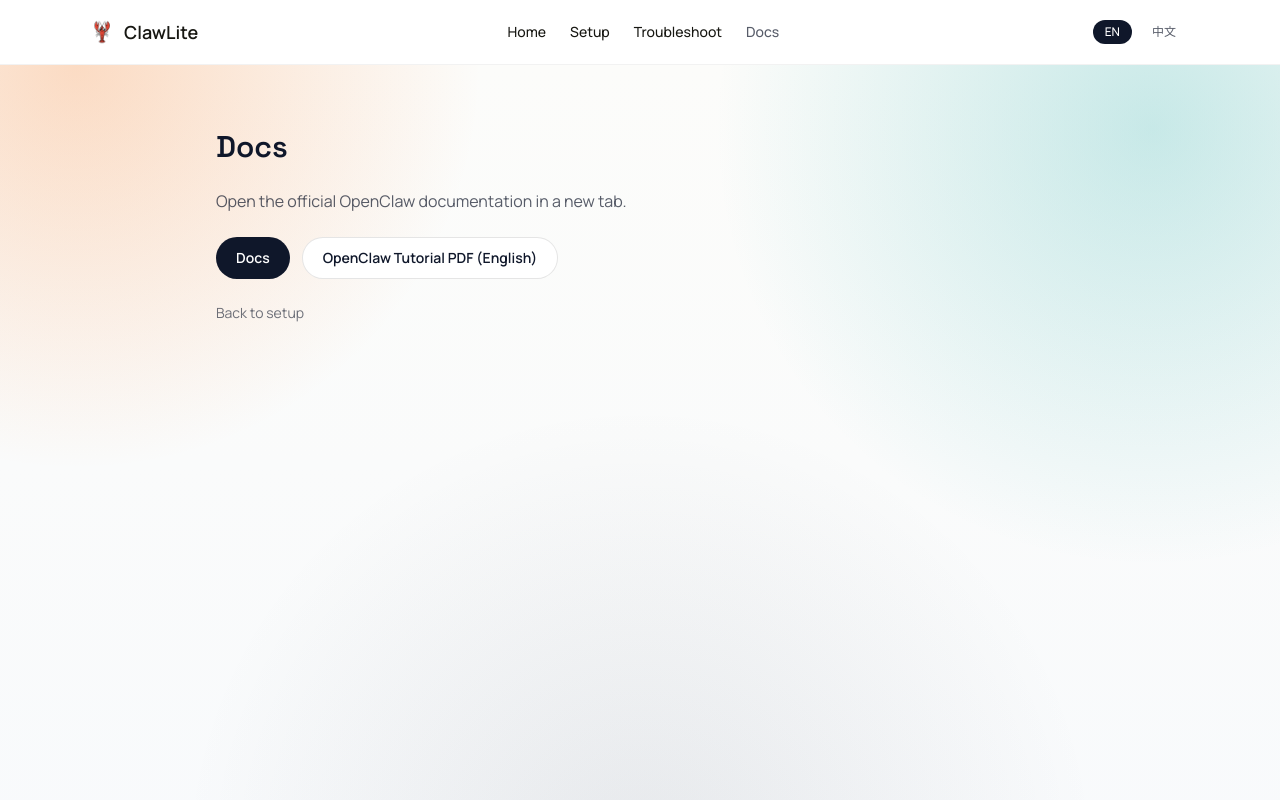
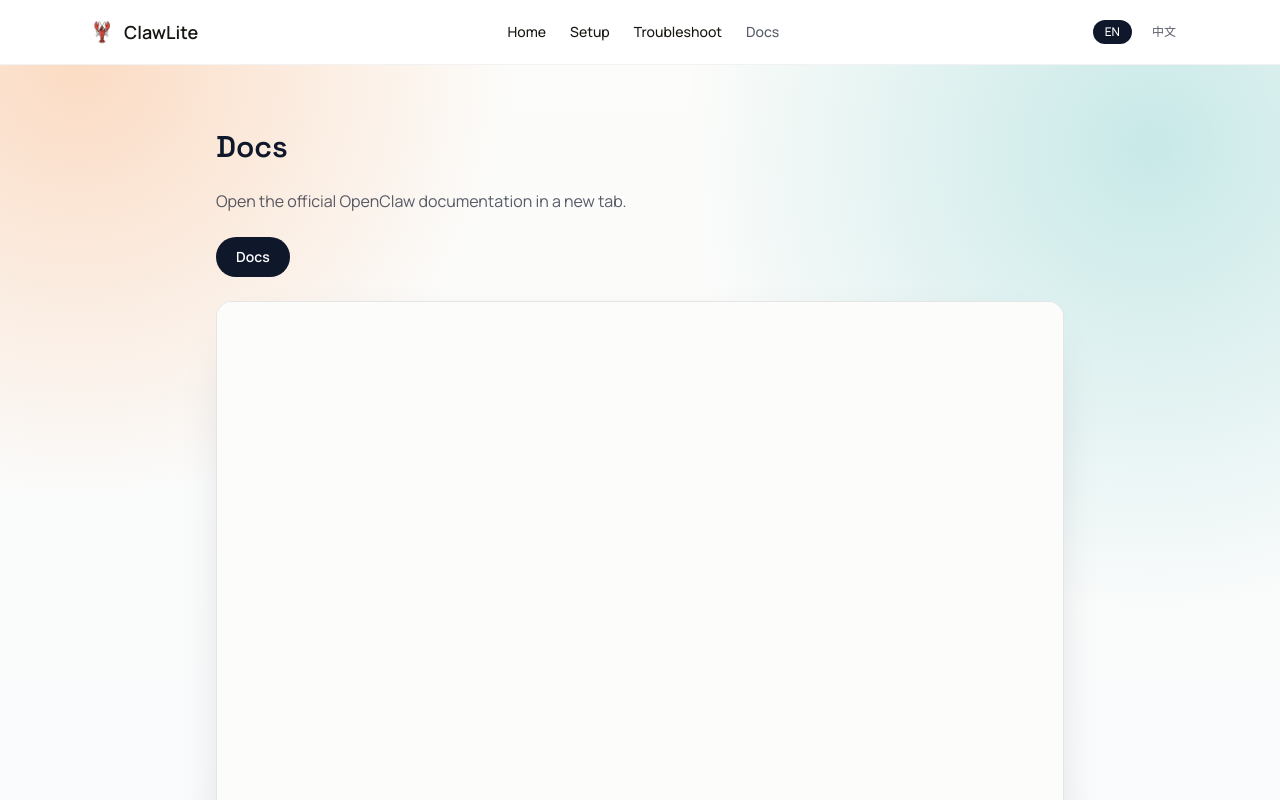
Before and after one commit to X-RayLuan/ClawLite, a Next.js app: page /docs in a window 1280 px wide. Shown: the top 800 px of the page. Built offline with nearby package versions, Linux system fonts and the light colour scheme.

Commit message:
docs: embed tutorial PDF inline on docs page

```diff
--- a/src/app/docs/page.tsx
+++ b/src/app/docs/page.tsx
@@ -21,12 +21,16 @@ export default function DocsPage() {
               {nav.docs}
             </a>
           </Button>
-          <Button asChild variant="secondary">
-            <a href="/docs/OpenClaw-Tutorial-Beginner-to-Intermediate-English.pdf" target="_blank" rel="noreferrer">
-              OpenClaw Tutorial PDF (English)
-            </a>
-          </Button>
         </div>
+
+        <div className="w-full overflow-hidden rounded-2xl border border-black/10 bg-white shadow-soft">
+          <iframe
+            src="/docs/OpenClaw-Tutorial-Beginner-to-Intermediate-English.pdf#view=FitH"
+            title="OpenClaw Tutorial PDF"
+            className="h-[80vh] w-full"
+          />
+        </div>
+
         <Link href="/setup" className="text-sm text-ink/60 underline-offset-4 hover:underline">
           {docs.back}
         </Link>
```
